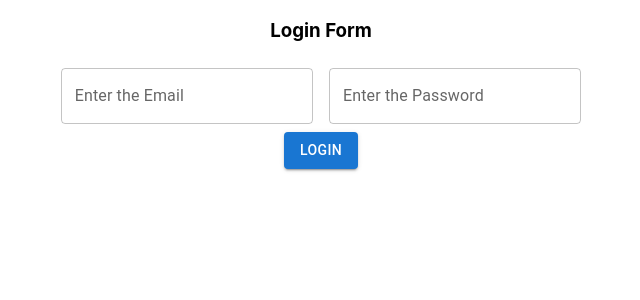
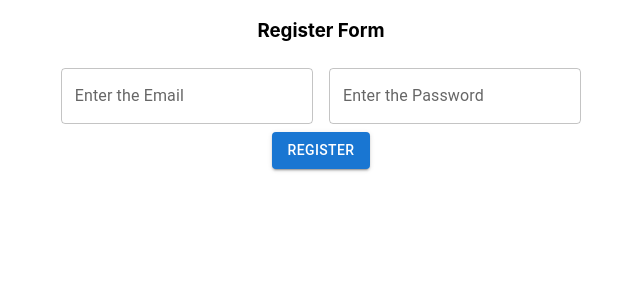
Before and after one commit to gribdesbois/react-auth-tutorial-freecodecamp, a React (Create React App) app: page /register in a window 1280 px wide. Shown: the top 300 px of the page, without its empty margins (319-959 px from the left). Built offline with nearby package versions, Linux system fonts and the light colour scheme.

Commit message:
form ready

```diff
--- a/src/App.js
+++ b/src/App.js
@@ -2,15 +2,44 @@
 import './App.css'
 import Form from './components/common/Form'
 import { BrowserRouter, Routes, Route } from 'react-router-dom'
+import { useState } from 'react'
+
+
+
+const handleAction = (id) => {
+  console.log(id)
+}
 
 function App() {
+  const [email, setEmail] = useState('')
+  const [password, setPassword] = useState('')
+
   return (
     <BrowserRouter>
       <div className="App">
         <>
         <Routes>
-          <Route path='/login' element={<Form title='Login' />} />
-          <Route path='/register' element={<Form title='Login' />} />
+          <Route
+            path='/login'
+            element= {
+              <Form
+                title='Login'
+                setEmail={setEmail}
+                setPassword={setPassword}
+                handleAction={() => handleAction(1)}
+              />
+            }
+          />
+          <Route
+            path='/register'
+            element= {
+              <Form
+                title='Register'
+                setEmail={setEmail}
+                setPassword={setPassword}
+                handleAction={() => handleAction(2)}
+              />
+            }/>
         </Routes>
         </>
       </div>
--- a/src/components/common/Button.js
+++ b/src/components/common/Button.js
@@ -1,8 +1,9 @@
+import React from 'react'
 import Button from '@mui/material/Button/Button'
 
-function BasicButtons({title}) {
+function BasicButtons({title, handleAction}) {
   return (
-    <Button variant='contained'>{title}</Button>
+    <Button variant='contained' onClick={handleAction}>{title}</Button>
   )
 }
 
--- a/src/components/common/Form.js
+++ b/src/components/common/Form.js
@@ -3,12 +3,12 @@ import TextField from '@mui/material/TextField/TextField'
 import React from 'react'
 import BasicButtons from './Button'
 
-function BasicTextFields({title}) {
+function BasicTextFields({title, setPassword, setEmail, handleAction}) {
   return (
     <div>
       <div className='heading-container'>
         <h3>
-          Login Form
+          {title} Form
         </h3>
       </div>
 
@@ -20,10 +20,20 @@ function BasicTextFields({title}) {
         noValidate
         autocomplete='off'
         >
-          <TextField id='email' label='Enter the Email' variant='outlined' />
-          <TextField id='password' label="Enter the Password" variant='outlined'></TextField>
+          <TextField
+            id='email'
+            label='Enter the Email'
+            variant='outlined'
+            onChange={($event) => setEmail($event.target.value)}
+          />
+          <TextField
+            id='password'
+            label="Enter the Password"
+            variant='outlined'
+            onChange={($event) => setPassword($event.target.value)}
+          />
       </Box>
-      <BasicButtons title={title}/>
+      <BasicButtons title={title} handleAction={handleAction}/>
     </div>
   )
 }
```
